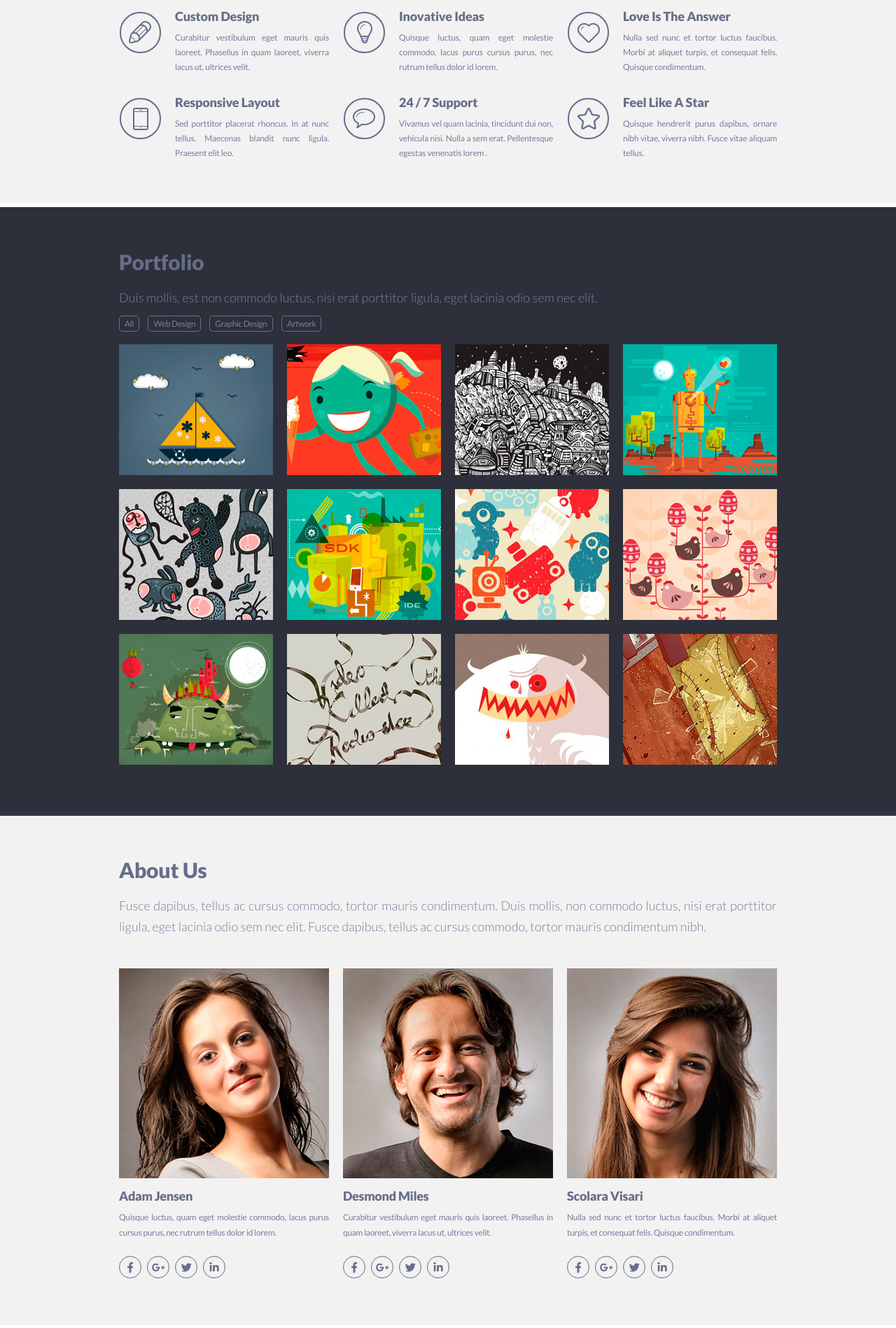
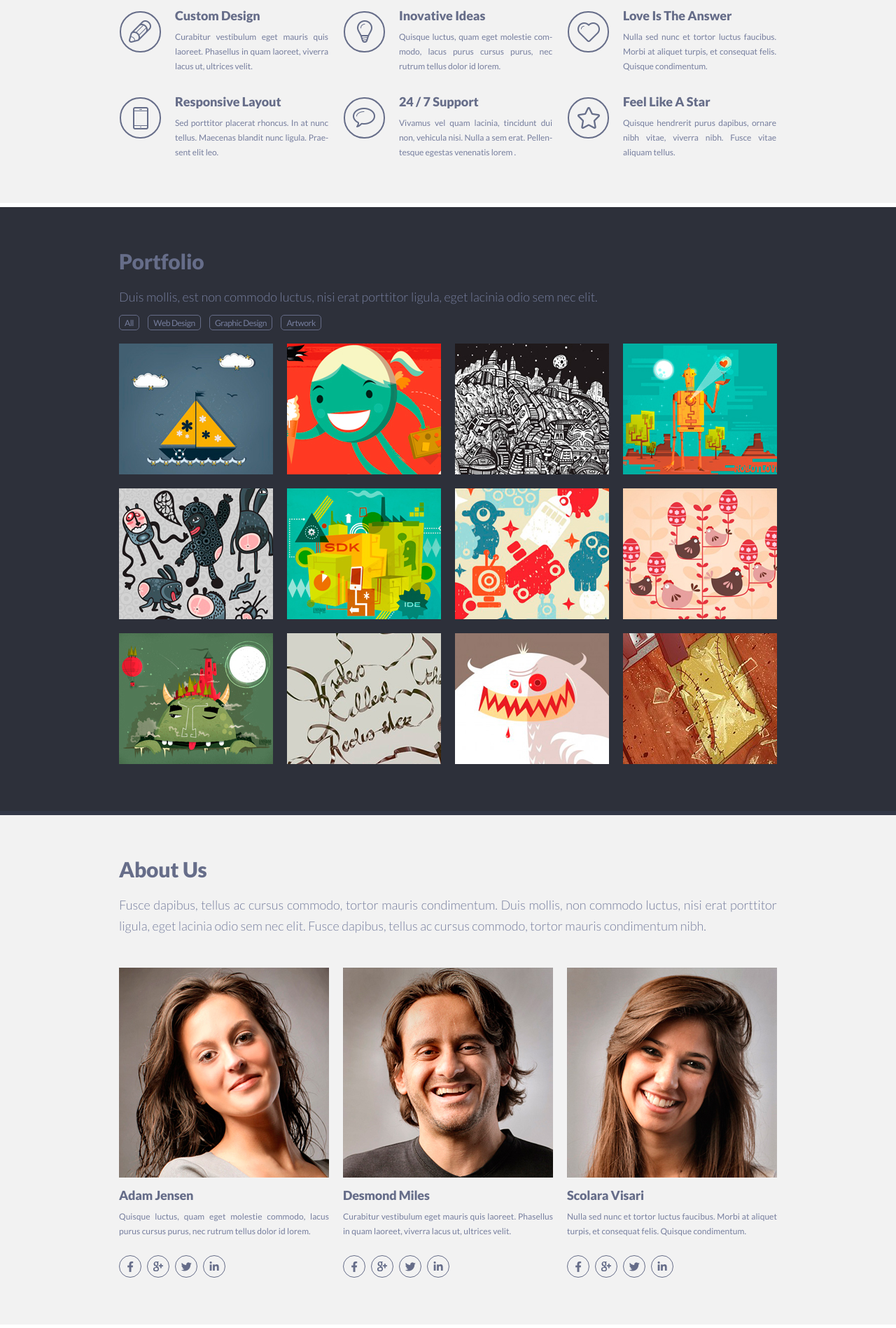
Before and after one commit to lenazamnius/-singolo, a plain HTML site: page index.html in a window 1280 px wide. Shown: the part 899-2797 px from the top of the page at 70% size. Drawn offline with Linux system fonts and the light colour scheme.

Commit message:
feat: upload full page layout and styles

```diff
--- a/index.css
+++ b/index.css
@@ -39,10 +39,6 @@ body {
 	color: #f0d8d9;
 }
 
-.title--padding {
-	padding: 62px 10px 0 10px;
-}
-
 .media {
 	display: flex;
 }
@@ -57,6 +53,10 @@ body {
   font-size: 15rem;
 	border-radius: 50%;
 	border: 1px solid #666d89;
+	-webkit-user-select: none;
+	   -moz-user-select: none;
+	    -ms-user-select: none;
+	        user-select: none;
 }
 
 .media__item:nth-child(1n + 2) {
@@ -64,8 +64,7 @@ body {
 }
 
 .media__item:hover {
-  color: #dedede;
-  background-color: #666d89;
+	background-color: #cfcfcf;
 }
 
 /* Header */
@@ -162,13 +161,12 @@ section.banner {
 
 /* Services */
 section.services {
-	height: 500px;
 	background-color: #f2f2f2;
 	border-bottom: 6px solid #ffffff;
 }
 
 .inner-services {
-	padding: 0 30px;
+	padding: 62px 40px 41px 40px;
 }
 
 .services-container {
@@ -176,18 +174,18 @@ section.services {
 	grid-template-columns: auto auto auto;
 	grid-template-rows: auto auto auto;
 	grid-template-areas: "service  service service" "service  service service";
-	padding-top: 35px;
+	padding-top: 34px;
 }
 
 .service {
 	display: flex;
 	min-width: 320px;
-	padding: 10px 10px 21px 10px;
+	padding: 10px 21px 21px 0;
 }
 
 .service__icon {
 	width: 80px;
-	padding: 3px 1px;
+	padding: 3px 0 0 1px;
 }
 
 .service__border {
@@ -201,8 +199,10 @@ section.services {
 }
 
 .service__content {
-	padding-left: 19px;
+	max-height: 95px;
+	padding-left: 20px;
 	letter-spacing: -0.2px;
+  overflow: hidden;
 }
 
 .service__title {
@@ -211,12 +211,13 @@ section.services {
 	font-weight: 900;
 	color: #666d89;
 	line-height: 18px;
+	letter-spacing: -0.1px;
 }
 
 .service__text {
 	text-align: justify;
 	line-height: 21px;
-	letter-spacing: -0.2px;
+	letter-spacing: -0.05px;
 }
 
 /* End Services =========*/
@@ -229,19 +230,20 @@ section.portfolio {
 }
 
 .inner-portfolio {
-  padding: 63px 40px 67px 40px;
+  padding: 62px 40px 67px 40px;
 }
 
 .sort-bar {
-	padding: 11px 0 8px 0;
+	padding: 11px 0 9px 0;
 }
 
 .sort-bar__button {
-  display: inline-block;
-  padding: 2px 7px;
+	display: inline-block;
+	height: 22px;
+  padding: 3px 7px;
   margin-right: 10px;
-	letter-spacing: -0.42px;
-	line-height: 17.2rem;
+	letter-spacing: -0.44px;
+	line-height: 16px;
   border: 1px solid #666d89;
   border-radius: 5px;
   outline: none;
@@ -263,6 +265,7 @@ section.portfolio {
 
 .image-container__item {
 	height: 187px;
+	cursor: pointer;
 }
 
 .image-container__item:nth-child(1n + 13) {
@@ -302,12 +305,15 @@ section.about {
 	font-weight: 900;
 	font-size: 18rem;
   color: #666d89;
-  line-height: 18px;
+	line-height: 18px;
+	letter-spacing: -0.2px;
+	white-space: nowrap;
 }
 
 .member__info {
-	padding-bottom: 22px;
-  line-height: 22px;
+	padding-bottom: 24px;
+	line-height: 21px;
+	letter-spacing: 0.05px;
 }
 
 /* End About ============*/
@@ -320,7 +326,7 @@ section.contact {
 }
 
 .inner-contact {
-  padding: 61px 40px 0 40px;
+  padding: 62px 40px 0 40px;
 }
 
 .contact-container {
@@ -396,11 +402,39 @@ input:last-child:hover {
   background-color: #f0d8d9;
 }
 
+::-webkit-input-placeholder {
+	font: 400 12rem "Lato";
+	line-height: 22px;
+	color: #f48c8f;
+	opacity: 1;
+}
+
+::-moz-placeholder {
+	font: 400 12rem "Lato";
+	line-height: 22px;
+	color: #f48c8f;
+	opacity: 1;
+}
+
+:-ms-input-placeholder {
+	font: 400 12rem "Lato";
+	line-height: 22px;
+	color: #f48c8f;
+	opacity: 1;
+}
+
+::-ms-input-placeholder {
+	font: 400 12rem "Lato";
+	line-height: 22px;
+	color: #f48c8f;
+	opacity: 1;
+}
+
 ::placeholder {
 	font: 400 12rem "Lato";
 	line-height: 22px;
 	color: #f48c8f;
-	opacity: 1; /* Firefox */
+	opacity: 1;
 }
 
 /* End Contact ============*/
@@ -422,12 +456,8 @@ footer.footer {
 .copyright {
 	margin-left: 2px;
 	color: #666d89;
-  letter-spacing: -0.1px;
+  letter-spacing: -0.15px;
   line-height: 12px;
 }
 
-.copyright > .fa-copyright {
-  margin-right: -1px;
-}
-
 /* End Footer ==========*/
--- a/index.html
+++ b/index.html
@@ -14,7 +14,7 @@
     <div class="inner inner-header">
       <div class="logo">
         <h1 class="logo__name">
-          <a href="#"></a>SINGOLO<span class="asterisk">*</span></a>
+          <a href="#">SINGOLO<span class="asterisk">*</span></a>
         </h1>
       </div>
       <nav class="menu">
@@ -43,11 +43,10 @@
   <!-- services -->
   <section class="services">
     <div class="inner inner-services">
-      <div class="title title--padding">
+      <div class="title">
         <h3 class="title__header">Our Services</h3>
         <p class="title__content">Fusce dapibus, tellus ac cursus commodo, tortor mauris condimentum. Duis mollis, non commodo luctus, nisi erat porttitor ligula, eget lacinia odio sem nec elit. Fusce dapibus, tellus ac cursus commodo, tortor mauris condimentum nibh.</p>
       </div>
-
       <div class="services-container">
         <div class="service">
           <div class="service__icon">
@@ -68,7 +67,7 @@
           </div>
           <div class="service__content">
             <h4 class="service__title">Inovative Ideas</h4>
-            <p class="service__text">Quisque luctus, quam eget molestie commodo, lacus purus cursus purus, nec rutrum tellus dolor id lorem.</p>
+            <p class="service__text">Quisque luctus, quam eget molestie com- modo, lacus purus cursus purus, nec rutrum tellus dolor id lorem.</p>
           </div>
         </div>
         <div class="service">
@@ -90,7 +89,7 @@
           </div>
           <div class="service__content">
             <h4 class="service__title">Responsive Layout</h4>
-            <p class="service__text">Sed porttitor placerat rhoncus. In at nunc tellus. Maecenas blandit nunc ligula. Praesent elit leo.</p>
+            <p class="service__text">Sed porttitor placerat rhoncus. In at nunc tellus. Maecenas blandit nunc ligula. Prae- sent elit leo.</p>
           </div>
         </div>
         <div class="service">
@@ -101,7 +100,7 @@
           </div>
           <div class="service__content">
             <h4 class="service__title">24 / 7 Support</h4>
-            <p class="service__text">Vivamus vel quam lacinia, tincidunt dui non, vehicula nisi. Nulla a sem erat. Pellentesque egestas venenatis lorem .</p>
+            <p class="service__text">Vivamus vel quam lacinia, tincidunt dui non, vehicula nisi. Nulla a sem erat. Pellen- tesque egestas venenatis lorem .</p>
           </div>
         </div>
         <div class="service">
@@ -129,8 +128,8 @@
       </div>
       <div class="sort-bar">
         <a href="#All" class="sort-bar__button">All</a>
-        <a href="#Web Design" class="sort-bar__button">Web Design</a>
-        <a href="#Graphic Design" class="sort-bar__button">Graphic Design</a>
+        <a href="#Web-Design" class="sort-bar__button">Web Design</a>
+        <a href="#Graphic-Design" class="sort-bar__button">Graphic Design</a>
         <a href="#Artwork" class="sort-bar__button">Artwork</a>
       </div>
       <div class="image-container">
@@ -191,10 +190,10 @@
             <img src="./assets/images/about1.jpg" alt="photo company member">
           </div>
           <h3 class="member__name">Adam Jensen</h3>
-          <p class="member__info">Quisque luctus, quam eget molestie commodo, lacus purus cursus purus, nec rutrum tellus dolor id lorem.</p class="member__info__text">
+          <p class="member__info">Quisque luctus, quam eget molestie commodo, lacus purus cursus purus, nec rutrum tellus dolor id lorem.</p>
           <div class="media">
             <a href="#facebook" class="media__item"><i class="fab fa-facebook-f"></i></a>
-            <a href="#google-plus" class="media__item"><i class="fab fa-google-plus-g"></i></a>
+            <a href="#google-plus" class="media__item"><img src="/assets/images/google+.png" alt="google plus image"></a>
             <a href="#twitter" class="media__item"><i class="fab fa-twitter"></i></a>
             <a href="#linkedin-in" class="media__item"><i class="fab fa-linkedin-in"></i></a>
           </div>
@@ -204,12 +203,12 @@
             <img src="./assets/images/about2.jpg" alt="photo company member">
           </div>
           <h3 class="member__name">Desmond Miles</h3>
-          <p class="member__info">Curabitur vestibulum eget mauris quis laoreet. Phasellus in quam laoreet, viverra lacus ut, ultrices velit.</p>
+          <p class="member__info">Curabitur vestibulum eget mauris quis laoreet. Phasellus  in quam laoreet, viverra lacus ut, ultrices velit.</p>
           <div class="media">
-            <div class="media__item"><i class="fab fa-facebook-f"></i></div>
-            <div class="media__item"><i class="fab fa-google-plus-g"></i></div>
-            <div class="media__item"><i class="fab fa-twitter"></i></div>
-            <div class="media__item"><i class="fab fa-linkedin-in"></i></div>
+            <a href="#facebook" class="media__item"><i class="fab fa-facebook-f"></i></a>
+            <a href="#google-plus" class="media__item"><img src="/assets/images/google+.png" alt="google plus image"></a>
+            <a href="#twitter" class="media__item"><i class="fab fa-twitter"></i></a>
+            <a href="#linkedin-in" class="media__item"><i class="fab fa-linkedin-in"></i></a>
           </div>
         </div>
         <div class="member">
@@ -219,10 +218,10 @@
           <h3 class="member__name">Scolara Visari</h3>
           <p class="member__info">Nulla sed nunc et tortor luctus faucibus. Morbi at aliquet turpis, et consequat felis. Quisque condimentum.</p>
           <div class="media">
-            <div class="media__item"><i class="fab fa-facebook-f"></i></div>
-            <div class="media__item"><i class="fab fa-google-plus-g"></i></div>
-            <div class="media__item"><i class="fab fa-twitter"></i></div>
-            <div class="media__item"><i class="fab fa-linkedin-in"></i></div>
+            <a href="#facebook" class="media__item"><i class="fab fa-facebook-f"></i></a>
+            <a href="#google-plus" class="media__item"><img src="/assets/images/google+.png" alt="google plus image"></a>
+            <a href="#twitter" class="media__item"><i class="fab fa-twitter"></i></a>
+            <a href="#linkedin-in" class="media__item"><i class="fab fa-linkedin-in"></i></a>
           </div>
         </div>
       </div>
@@ -262,12 +261,12 @@
   <!-- footer -->
   <footer class="footer">
     <div class="inner inner-footer">
-      <div class="copyright"><i class="far fa-copyright fa-xs"></i>Copyright 2013</div>
+      <div class="copyright"><span class="copyright-sign">©</span> Copyright 2013</div>
       <div class="media">
-        <div class="media__item"><i class="fab fa-facebook-f"></i></div>
-        <div class="media__item"><i class="fab fa-google-plus-g"></i></div>
-        <div class="media__item"><i class="fab fa-twitter"></i></div>
-        <div class="media__item"><i class="fab fa-linkedin-in"></i></div>
+        <a href="#facebook" class="media__item"><i class="fab fa-facebook-f"></i></a>
+        <a href="#google-plus" class="media__item"><img src="/assets/images/google+.png" alt="google plus image"></a>
+        <a href="#twitter" class="media__item"><i class="fab fa-twitter"></i></a>
+        <a href="#linkedin-in" class="media__item"><i class="fab fa-linkedin-in"></i></a>
       </div>
     </div>
   </footer>
```
Also changed, not shown: assets/images/google+.png (added), 1 other file.
